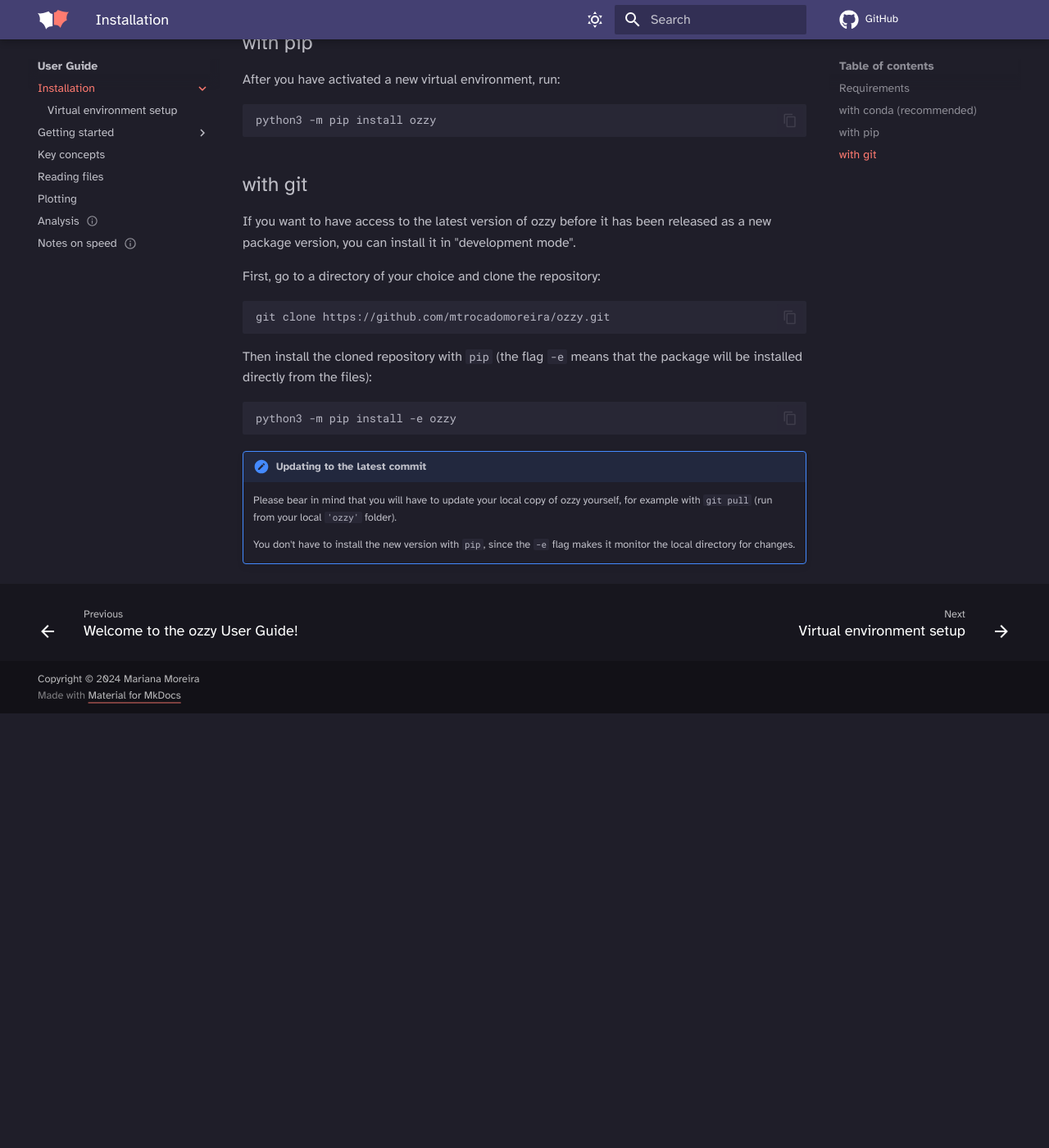
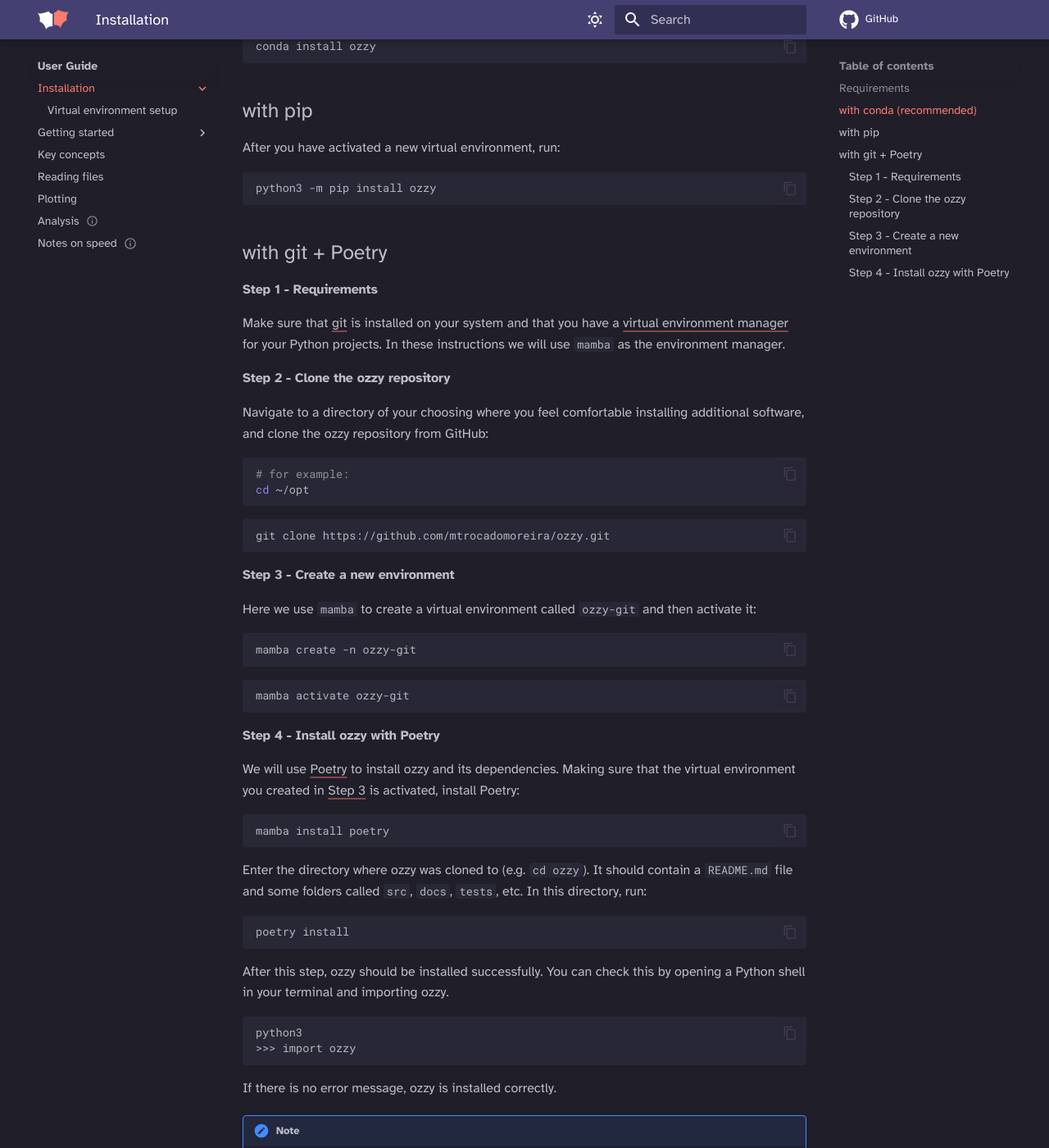
Before and after one commit to mtrocadomoreira/ozzy, an MkDocs documentation site: the page built from docs/docs/user-guide/installation/index.md, in a window 1280 px wide and 1400 px high, scrolled down 810 px. Shown: the whole window at 82% size. Built offline with MkDocs 1.6.1 and Material for MkDocs 9.7.7, drawn with Linux system fonts in a browser that asks for light colours; comment, search, counter and statistics services are not loaded; before the commit the page ends 1680 px from its top, so only the background shows below that; some of the changed text lies outside the part shown.

Commit message:
docs: change main blurb, include install instructions with git and poetry

````diff
--- a/docs/docs/user-guide/installation/index.md
+++ b/docs/docs/user-guide/installation/index.md
@@ -1,9 +1,13 @@
 
 # Installation
 
-Ozzy is a Python package. We recommend installing ozzy in its own virtual environment, since it depends on several other packages. If you're not familiar with Python or virtual environments, see our [guide to setting things up](virtual-environments.md).
+Ozzy is a Python package. We recommend installing ozzy in its own virtual environment, since it depends on several other packages. If you're not familiar with Python or virtual environments, see our [guide to setting up a virtual environment](virtual-environments.md).
 
-Ozzy is available both on [PyPI](https://pypi.org/) (via `pip`) and on [conda-forge](https://conda-forge.org/) (via `conda` or `mamba`).
+<!-- Ozzy is available both on [PyPI](https://pypi.org/) (via `pip`) and on [conda-forge](https://conda-forge.org/) (via `conda` or `mamba`). -->
+
+!!! warning
+
+    Due to a naming conflict, ozzy has not been published on [PyPI](https://pypi.org/) or [conda-forge](https://conda-forge.org/) yet. While this is resolved, please use the [git + Poetry](#with-git-poetry) installation method.
 
 ## Requirements
 
@@ -30,21 +34,68 @@
 python3 -m pip install ozzy
 ```
 
-## with git
 
-If you want to have access to the latest version of ozzy before it has been released as a new package version, you can install it in "development mode".
+## with git + Poetry
 
-First, go to a directory of your choice and clone the repository:
+#### Step 1 - Requirements
+
+Make sure that [git](https://git-scm.com/) is installed on your system and that you have a [virtual environment manager](virtual-environments.md) for your Python projects. In these instructions we will use `mamba` as the environment manager.
+
+#### Step 2 - Clone the ozzy repository
+
+Navigate to a directory of your choosing where you feel comfortable installing additional software, and clone the ozzy repository from GitHub:
+```bash
+# for example:
+cd ~/opt
+```
 ```bash
 git clone https://github.com/mtrocadomoreira/ozzy.git
 ```
 
-Then install the cloned repository with `pip` (the flag `-e` means that the package will be installed directly from the files):
+#### Step 3 - Create a new environment
+
+Here we use `mamba` to create a virtual environment called `ozzy-git` and then activate it:
 ```bash
-python3 -m pip install -e ozzy
+mamba create -n ozzy-git
+```
+```bash
+mamba activate ozzy-git
 ```
 
-!!! note "Updating to the latest commit"
-    Please bear in mind that you will have to update your local copy of ozzy yourself, for example with `git pull` (run from your local `'ozzy'` folder).
+#### Step 4 - Install ozzy with Poetry
 
-    You don't have to install the new version with `pip`, since the `-e` flag makes it monitor the local directory for changes.
+We will use [Poetry](https://python-poetry.org/) to install ozzy and its dependencies. Making sure that the virtual environment you created in [Step 3](#step-3---create-a-new-environment) is activated, install Poetry:
+```bash
+mamba install poetry
+```
+Enter the directory where ozzy was cloned to (e.g. `cd ozzy`). It should contain a `README.md` file and some folders called `src`, `docs`, `tests`, etc. In this directory, run:
+```bash
+poetry install
+```
+
+After this step, ozzy should be installed successfully. You can check this by opening a Python shell in your terminal and importing ozzy.
+
+```bash
+python3
+>>> import ozzy
+```
+
+If there is no error message, ozzy is installed correctly.
+
+!!! note
+
+    Please remember that the virtual environment you created must be activated whenever you want to use ozzy.
+
+    If you use Jupyter Notebooks or other interactive text editors such as Visual Studio Code, you have to instruct the application to use the kernel from your virtual environment. Virtual environments are often found and managed automatically by this kind of applications, but some setting up may be required.
+
+
+!!! info "Updating ozzy"
+
+    Whenever you want to update your ozzy installation to the latest version, run the following commands from inside the ozzy source code folder (e.g. `~/opt/ozzy`) and after activating your ozzy environment:
+
+    ```bash
+    git pull
+    ```
+    ```bash
+    poetry update
+    ```
````
Also changed, not shown: docs/docs/index.md (+5 -3 lines), README.md.
